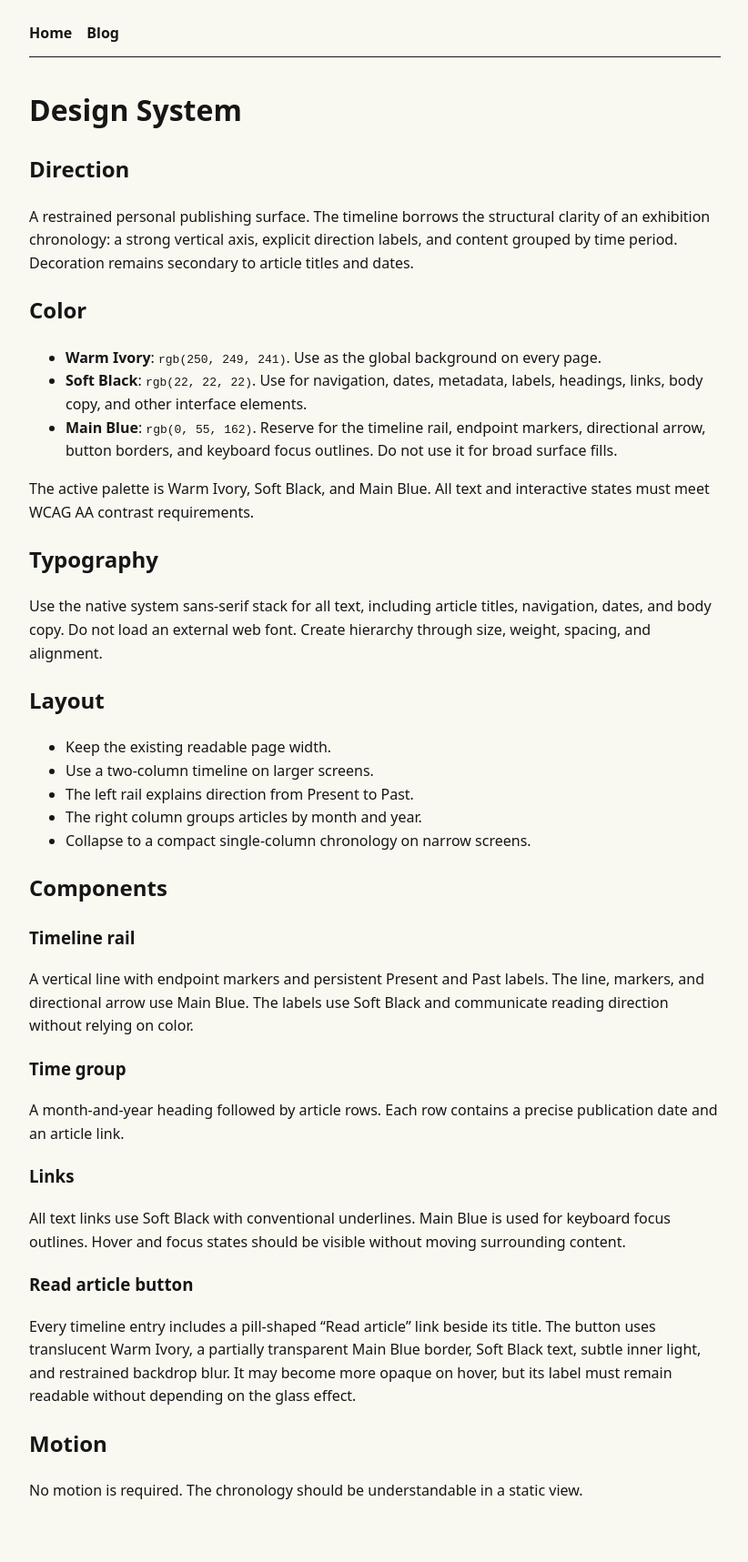
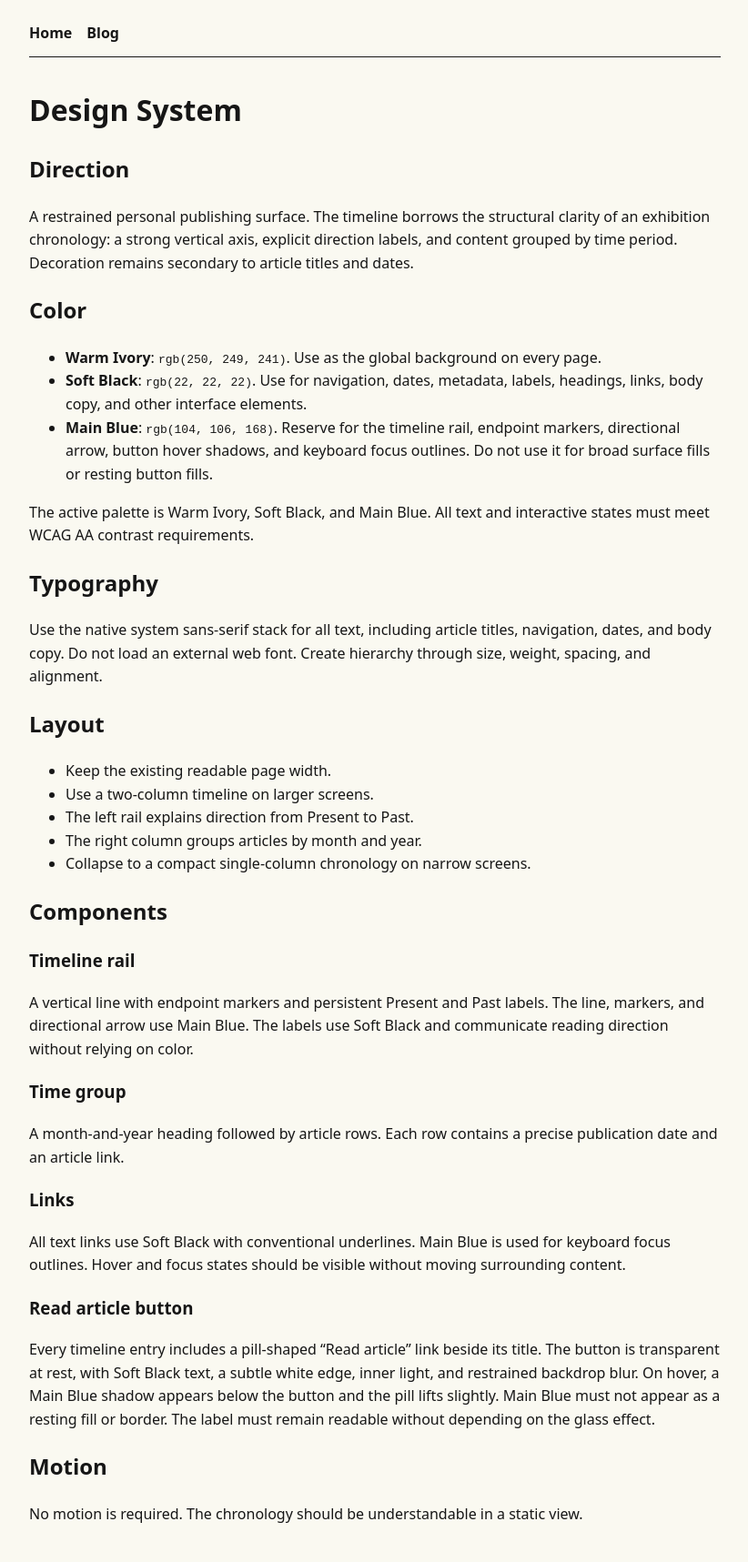
Before and after one commit to mister-one/mister-one.github.io, a Jekyll site: the page built from DESIGN.md, in a window 1280 px wide. Shown: the whole page at 91% size, without its empty margins (228-1050 px from the left). Built offline with Jekyll 4.4.1, drawn with Linux system fonts in a browser that asks for light colours; our own code applies the rules of GitHub Pages for plain Markdown files; before the commit the page ends 1692 px from its top, so only the background shows below that.

Commit message:
committed at: 2026-06-11 | 11-23-52 UTC

```diff
--- a/DESIGN.md
+++ b/DESIGN.md
@@ -13,9 +13,9 @@
   every page.
 - **Soft Black**: `rgb(22, 22, 22)`. Use for navigation, dates, metadata,
   labels, headings, links, body copy, and other interface elements.
-- **Main Blue**: `rgb(0, 55, 162)`. Reserve for the timeline rail,
-  endpoint markers, directional arrow, button borders, and keyboard focus
-  outlines. Do not use it for broad surface fills.
+- **Main Blue**: `rgb(104, 106, 168)`. Reserve for the timeline rail,
+  endpoint markers, directional arrow, button hover shadows, and keyboard focus
+  outlines. Do not use it for broad surface fills or resting button fills.
 
 The active palette is Warm Ivory, Soft Black, and Main Blue. All text and
 interactive states must meet WCAG AA contrast requirements.
@@ -56,10 +56,11 @@
 ### Read article button
 
 Every timeline entry includes a pill-shaped "Read article" link beside its title.
-The button uses translucent Warm Ivory, a partially transparent Main Blue border,
-Soft Black text, subtle inner light, and restrained backdrop blur. It may become
-more opaque on hover, but its label must remain readable without depending on
-the glass effect.
+The button is transparent at rest, with Soft Black text, a subtle white edge,
+inner light, and restrained backdrop blur. On hover, a Main Blue shadow appears
+below the button and the pill lifts slightly. Main Blue must not appear as a
+resting fill or border. The label must remain readable without depending on the
+glass effect.
 
 ## Motion
 
--- a/assets/css/style.css
+++ b/assets/css/style.css
@@ -1,7 +1,7 @@
 :root {
   --color-background: rgb(250, 249, 241);
   --color-soft-black: rgb(22, 22, 22);
-  --color-main-blue: rgb(0, 55, 162);
+  --color-main-blue: rgb(104, 106, 168);
 }
 
 body {
@@ -175,9 +175,9 @@
 
 .timeline-article {
   display: flex;
-  align-items: center;
-  justify-content: space-between;
-  gap: 16px;
+  flex-direction: column;
+  align-items: stretch;
+  gap: 14px;
 }
 
 .article-title {
@@ -203,30 +203,36 @@
 
 .read-article {
   display: inline-flex;
+  align-self: flex-end;
   flex: 0 0 auto;
   align-items: center;
   gap: 8px;
   min-height: 40px;
   box-sizing: border-box;
   padding: 7px 15px;
-  border: 1px solid rgb(0 55 162 / 45%);
+  border: 1px solid rgb(255 255 255 / 72%);
   border-radius: 999px;
   color: var(--color-soft-black);
-  background: rgb(250 249 241 / 68%);
-  box-shadow:
-    inset 0 1px 0 rgb(255 255 255 / 70%),
-    0 4px 14px rgb(22 22 22 / 8%);
+  background: transparent;
+  box-shadow: inset 0 1px 0 rgb(255 255 255 / 55%);
   -webkit-backdrop-filter: blur(12px) saturate(120%);
   backdrop-filter: blur(12px) saturate(120%);
   font-size: 0.84rem;
   font-weight: 600;
   line-height: 1;
   text-decoration: none;
+  transition:
+    border-color 180ms ease-out,
+    box-shadow 180ms ease-out,
+    transform 180ms ease-out;
 }
 
 .read-article:hover {
-  border-color: var(--color-main-blue);
-  background: rgb(250 249 241 / 86%);
+  border-color: rgb(255 255 255 / 90%);
+  box-shadow:
+    inset 0 1px 0 rgb(255 255 255 / 75%),
+    0 10px 24px rgb(104 106 168 / 38%);
+  transform: translateY(-1px);
 }
 
 .read-article span {
@@ -298,9 +304,4 @@
     gap: 14px;
   }
 
-  .timeline-article {
-    align-items: flex-start;
-    flex-direction: column;
-    gap: 12px;
-  }
 }
```
